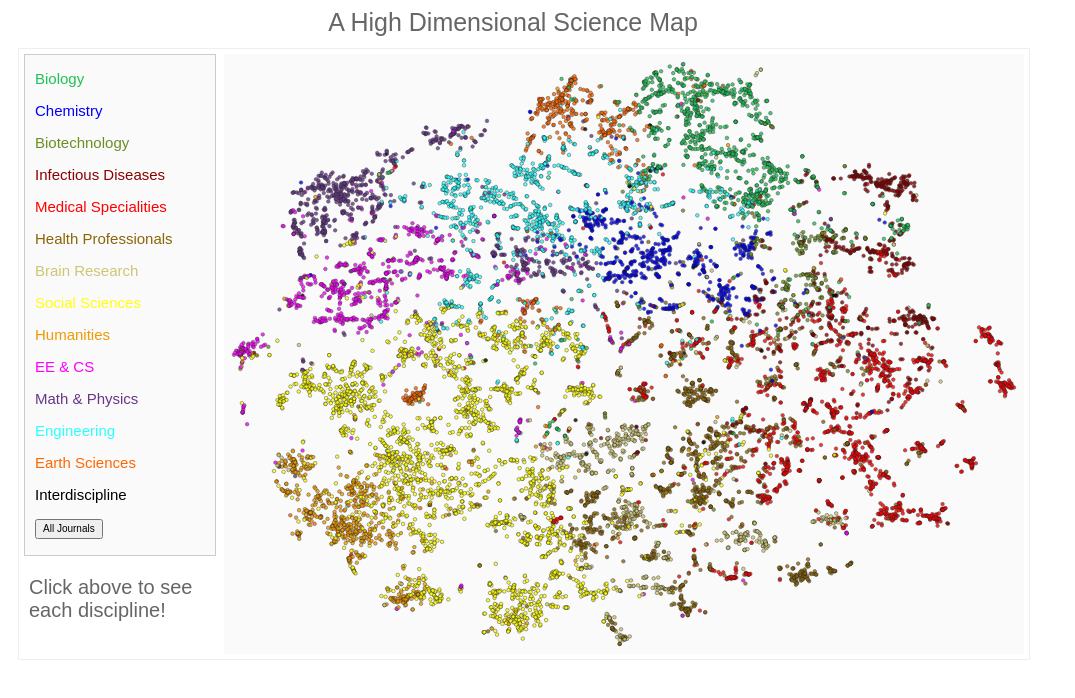
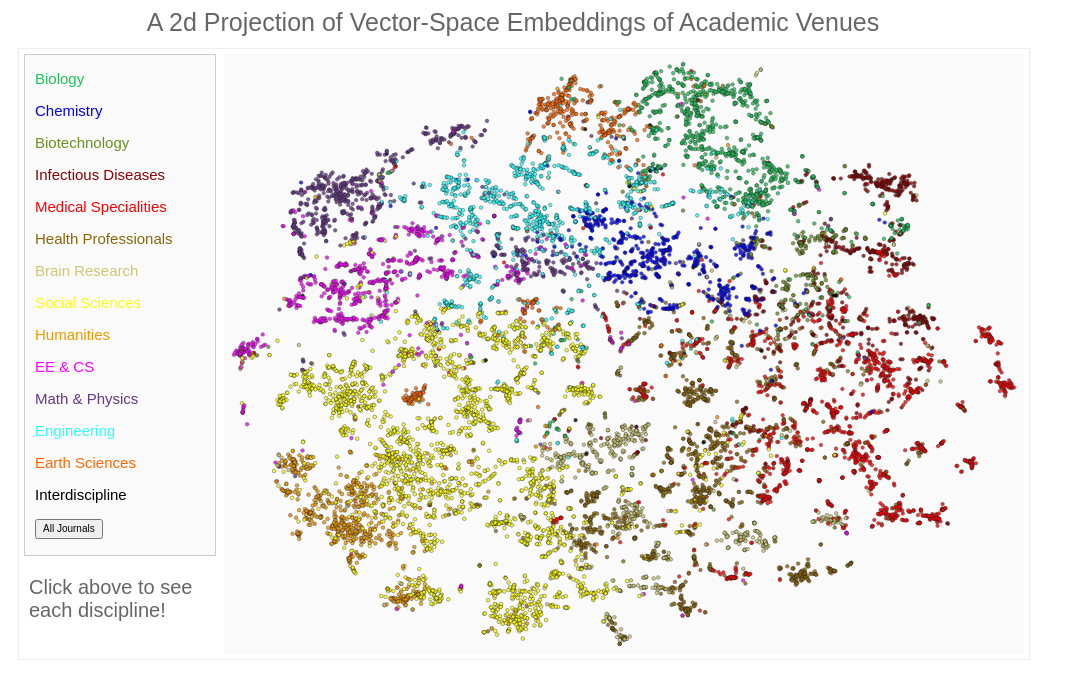
Before and after one commit to haoopeng/journals, a plain HTML site: page index.html in a window 1280 px wide. Shown: the whole page, without its empty margins (0-1075 px from the left). Drawn offline with Linux system fonts and the light colour scheme.

Commit message:
update title

```diff
--- a/index.html
+++ b/index.html
@@ -13,7 +13,7 @@
 
 <body>
 
-<div id="title">A High Dimensional Science Map</div>
+<div id="title">A 2d Projection of Vector-Space Embeddings of Academic Venues</div>
 
 <div id="container">
 
```
